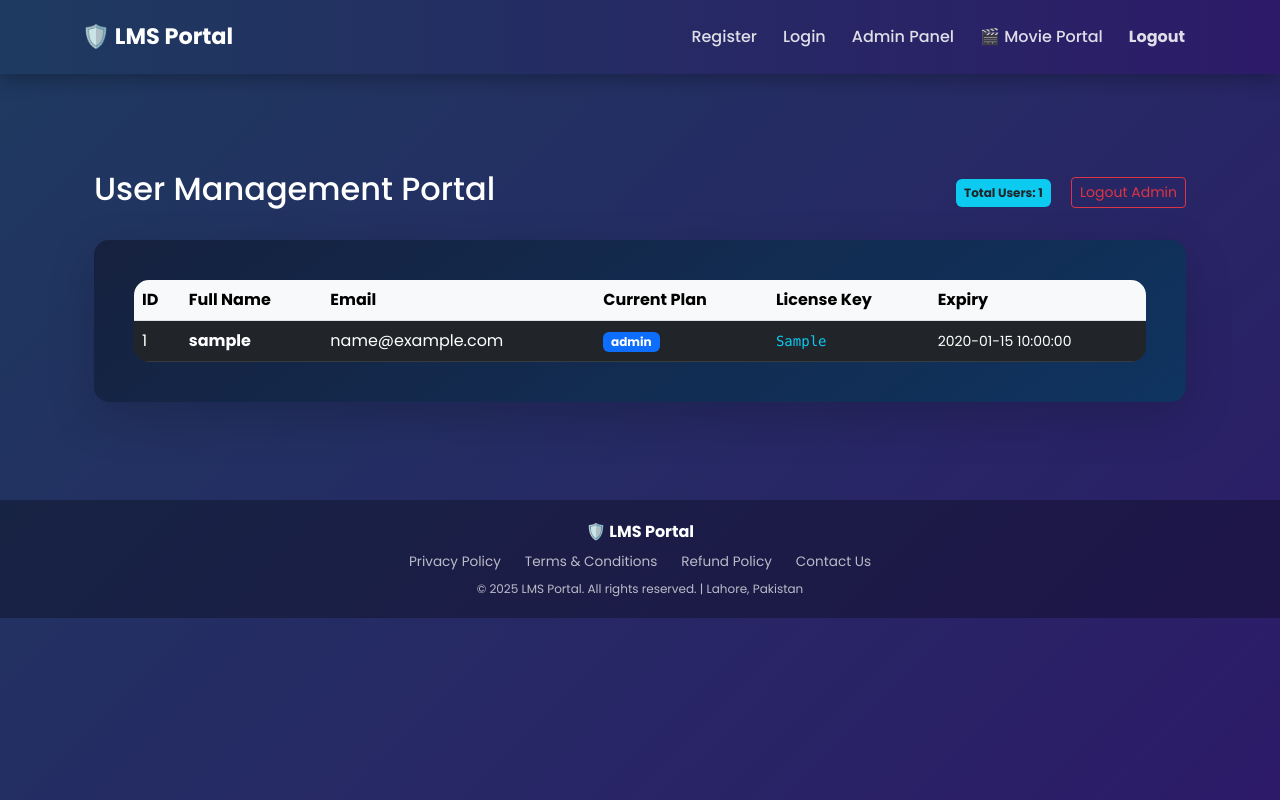
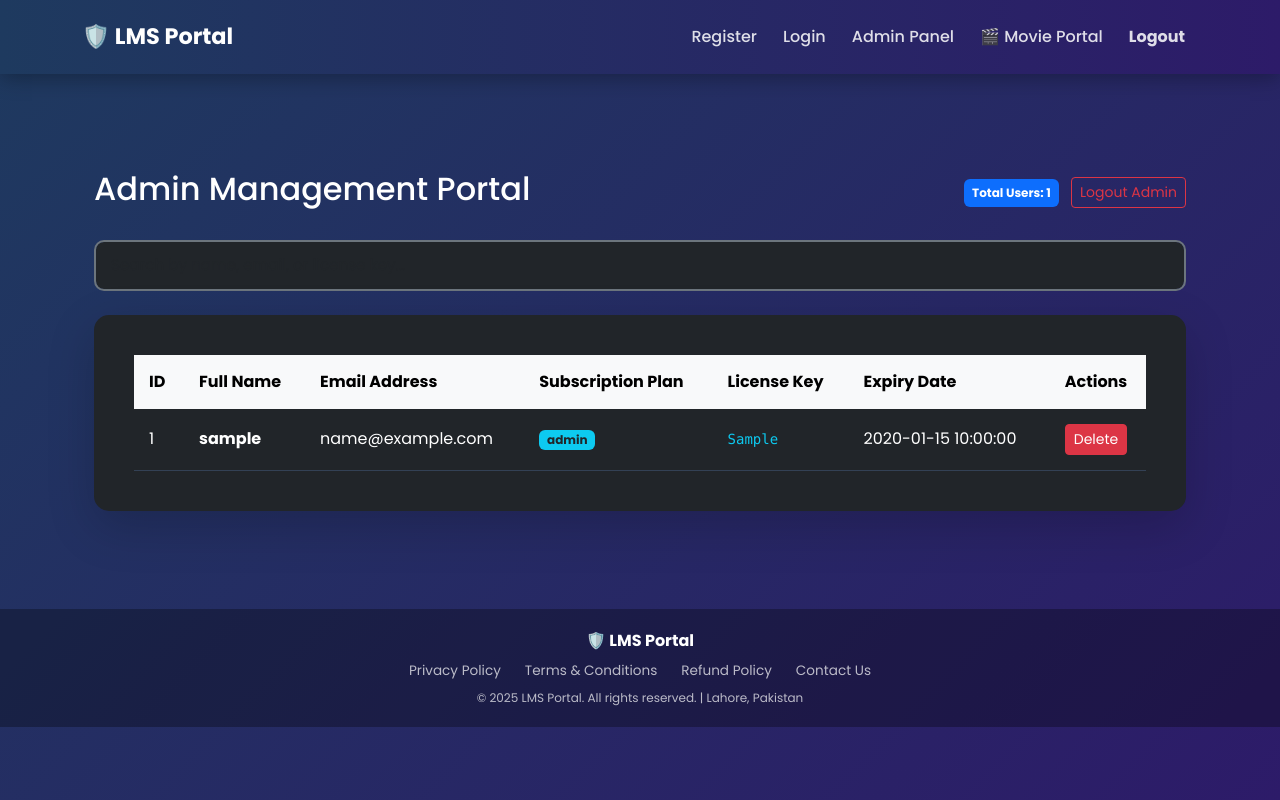
Before and after one commit to ch-Ahmad-zx/lms-project, a Flask app: page /admin in a window 1280 px wide. Run offline with Flask 3, Linux system fonts and the light colour scheme; a user stored in the database is signed in; a database or web service that is not in the repository returns one stand-in record (values such as "Sample title"); some libraries are stand-ins or nearby versions.

Commit message:
Integrated professional English dashboard with delete and search

```diff
--- a/app.py
+++ b/app.py
@@ -235,6 +235,24 @@ def admin():
     cursor.close()
     conn.close()
     return render_template('admin_dashboard.html', users=all_users)
+@app.route('/delete_user/<int:user_id>')
+def delete_user(user_id):
+    # Security check: sirf admin hi delete kar sakay
+    if not session.get('is_admin'):
+        return redirect(url_for('login'))
+
+    conn = get_db_connection()
+    cursor = conn.cursor()
+    try:
+        cursor.execute('DELETE FROM users WHERE id = %s', (user_id,))
+        conn.commit()
+    except Exception as e:
+        print(f"Delete Error: {e}")
+    finally:
+        cursor.close()
+        conn.close()
+
+    return redirect(url_for('admin'))
 
 @app.route('/delete/<int:id>')
 def delete_user(id):
--- a/templates/admin_dashboard.html
+++ b/templates/admin_dashboard.html
@@ -3,25 +3,30 @@
 {% block content %}
 <div class="container py-5">
     <div class="d-flex justify-content-between align-items-center mb-4">
-        <h2 class="text-white">User Management Portal</h2>
+        <h2 class="text-white">Admin Management Portal</h2>
         <div>
-            <span class="badge bg-info text-dark p-2">Total Users: {{ users|length }}</span>
-            <a href="/logout" class="btn btn-outline-danger btn-sm ms-3">Logout Admin</a>
+            <span class="badge bg-primary p-2 me-2">Total Users: {{ users|length }}</span>
+            <a href="/logout" class="btn btn-outline-danger btn-sm">Logout Admin</a>
         </div>
     </div>
 
-    <div class="card shadow-lg border-0 bg-dark text-white" style="border-radius: 15px;">
+    <div class="mb-4">
+        <input type="text" id="adminSearch" class="form-control bg-dark text-white border-secondary" placeholder="Search by name, email, or license key...">
+    </div>
+
+    <div class="card shadow-lg bg-dark text-white border-0" style="border-radius: 15px;">
         <div class="card-body p-0">
             <div class="table-responsive">
-                <table class="table table-dark table-hover mb-0" style="border-radius: 15px; overflow: hidden;">
+                <table class="table table-dark table-hover mb-0" id="userTable">
                     <thead class="table-light text-dark">
                         <tr>
                             <th>ID</th>
                             <th>Full Name</th>
-                            <th>Email</th>
-                            <th>Current Plan</th>
+                            <th>Email Address</th>
+                            <th>Subscription Plan</th>
                             <th>License Key</th>
-                            <th>Expiry</th>
+                            <th>Expiry Date</th>
+                            <th class="text-center">Actions</th>
                         </tr>
                     </thead>
                     <tbody>
@@ -31,12 +36,19 @@
                             <td><strong>{{ user[1] }}</strong></td>
                             <td>{{ user[2] }}</td>
                             <td>
-                                <span class="badge {% if user[3] == 'Ultimate' %}bg-warning text-dark{% else %}bg-primary{% endif %}">
+                                <span class="badge {% if user[3] == 'Ultimate' %}bg-warning text-dark{% else %}bg-info text-dark{% endif %}">
                                     {{ user[3] }}
                                 </span>
                             </td>
                             <td><code class="text-info">{{ user[4] }}</code></td>
-                            <td><small>{{ user[5] }}</small></td>
+                            <td>{{ user[5] }}</td>
+                            <td class="text-center">
+                                <a href="{{ url_for('delete_user', user_id=user[0]) }}"
+                                   class="btn btn-danger btn-sm"
+                                   onclick="return confirm('Are you sure you want to permanently delete this user?')">
+                                    Delete
+                                </a>
+                            </td>
                         </tr>
                         {% endfor %}
                     </tbody>
@@ -46,9 +58,20 @@
     </div>
 </div>
 
+<script>
+document.getElementById('adminSearch').addEventListener('keyup', function() {
+    let filter = this.value.toLowerCase();
+    let rows = document.querySelectorAll('#userTable tbody tr');
+    rows.forEach(row => {
+        row.style.display = row.innerText.toLowerCase().includes(filter) ? '' : 'none';
+    });
+});
+</script>
+
 <style>
-    body { background-color: #1a1a2e; }
-    .table-hover tbody tr:hover { background-color: rgba(255,255,255,0.05); }
-    .card { background: linear-gradient(145deg, #16213e, #0f3460); }
+    body { background-color: #0f172a; }
+    .table thead th { border: none; padding: 15px; }
+    .table tbody td { padding: 15px; vertical-align: middle; border-color: #334155; }
+    .card { overflow: hidden; }
 </style>
 {% endblock %}
```
